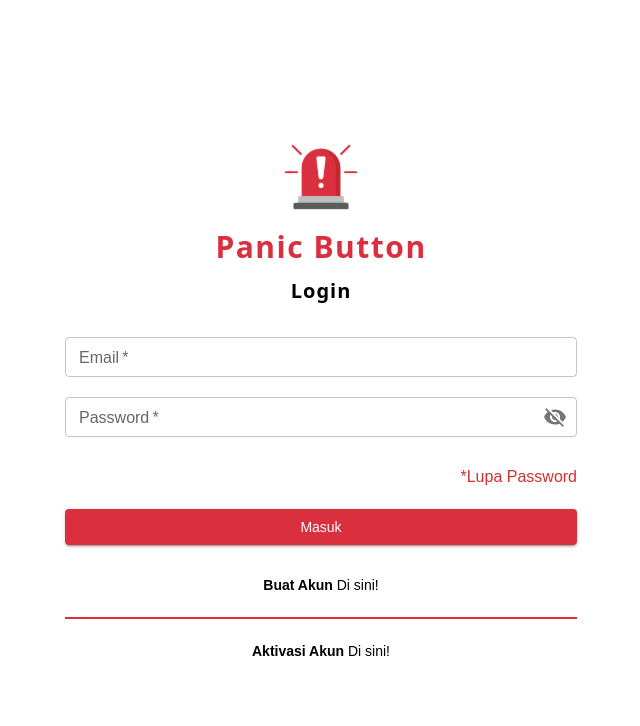
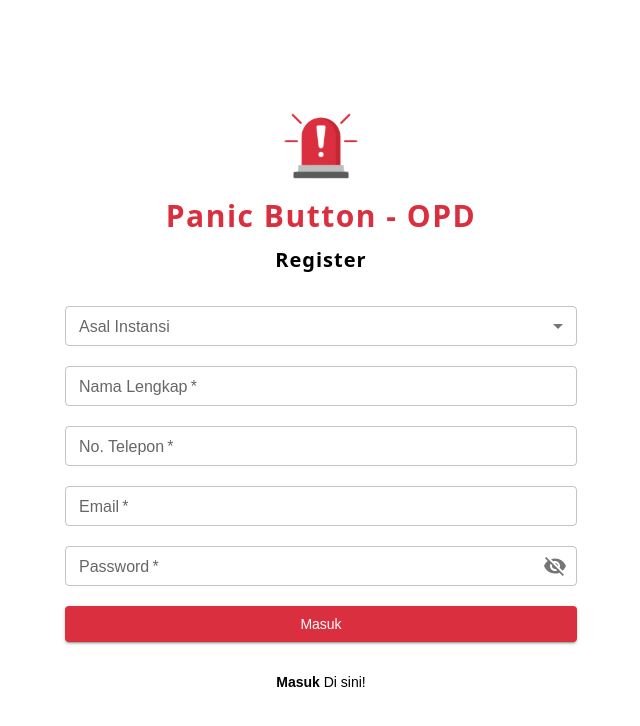
Before and after one commit to pptik/web-panic-button112, a React (Vite) app: page /#/register-opd in a window 1280 px wide. Before the commit this address led to /. Shown: the top 726 px of the page, without its empty margins (319-959 px from the left). Built offline with nearby package versions, Linux system fonts and the light colour scheme.

Commit message:
feat: new register page

```diff
--- a/src/pages/public/LoginPage.jsx
+++ b/src/pages/public/LoginPage.jsx
@@ -74,11 +74,11 @@ export default class LoginPage extends Component {
           </Typography>
           <Button variant="contained">Masuk</Button>
           <Typography textAlign={"center"} marginTop={1} color="black">
-            <NavLink className="text-sm font-bold" to="/register">
+            <NavLink className="text-sm font-bold" to="/register-opd">
               Buat Akun <span className="font-thin">Di sini!</span>
             </NavLink>
           </Typography>
-          <hr className="border-[1px] border-main"/>
+          <hr className="border-[1px] border-main" />
           <Typography textAlign={"center"} color="black">
             <NavLink className="text-sm font-bold" to="/activation-account">
               Aktivasi Akun <span className="font-thin">Di sini!</span>
--- a/src/pages/public/RegisterPage.jsx
+++ b/src/pages/public/RegisterPage.jsx
@@ -1,7 +1,7 @@
-import React, { Component } from "react";
+import React, { useEffect, useState } from "react";
+import { useLocation } from "react-router-dom"; // Import useLocation
 import logo from "../../assets/panic-button.svg";
 import {
-  Box,
   Button,
   FormControl,
   IconButton,
@@ -14,31 +14,61 @@ import {
 } from "@mui/material";
 import { NavLink } from "react-router-dom";
 import { Visibility, VisibilityOff } from "@mui/icons-material";
+import { GuidApp } from "../../helpers/GuidApplication";
 
-export default class RegisterPage extends Component {
-  constructor() {
-    super();
-    this.state = {
-      showPassword: false,
-    };
+const RegisterPage = () => {
+  const [showPassword, setShowPassword] = useState(false);
+  const location = useLocation();
+  const isOpd = location.pathname === "/register-opd";
+  const [role, setRole] = useState("");
+  const [email, setEmail] = useState("");
+  const [password, setPassword] = useState("");
+  const [phoneNumber, setPhoneNumber] = useState("");
+  const [name, setName] = useState("");
+  const [company, setCompany] = useState("");
+  const [guidAplication] = useState(GuidApp);
+  const [companies, setCompanies] = useState([]);
+  const [refferrer, setRefferrer] = useState(false);
+  const [loading, setLoading] = useState(false);
+
+  useEffect(() => {
+    getCompany();
+  }, []);
+
+  const getCompany = async () => {
+    try {
+      const res = await UserService.getCompanies();
+      if (res.data.success) {
+        setCompanies(res.data.data);
       }
-
-  handleClickShowPassword = () => {
-    this.setState({ showPassword: !this.state.showPassword });
+    } catch (error) {
+      console.error("Failed to fetch companies:", error);
+    }
   };
 
-  render() {
+  // Constants for roles
+  const ADMIN_ROLE = "admin";
+  const SUPER_ADMIN_ROLE = "super_admin";
+
+  const handleClickShowPassword = () => {
+    setShowPassword((prev) => !prev);
+  };
+
+  useEffect(() => {
+    setRole(isOpd ? ADMIN_ROLE : SUPER_ADMIN_ROLE);
+  }, [isOpd]);
+
   return (
     <div className="flex flex-col gap-3 justify-center items-center min-h-screen">
       <img src={logo} alt="Panic Button 112" />
       <h1 className="text-3xl text-main font-bold tracking-wider">
-          Panic Button
+        Panic Button {isOpd && " - OPD"} {/* Menampilkan jika opd */}
       </h1>
       <h2 className="text-xl font-bold tracking-wider">Register</h2>
       <div className="min-w-[40%] flex flex-col gap-5 mt-5">
         <FormControl fullWidth>
           <InputLabel id="demo-simple-select-label" size="small">
-              Age
+            Asal Instansi
           </InputLabel>
           <Select
             labelId="demo-simple-select-label"
@@ -82,24 +112,18 @@ export default class RegisterPage extends Component {
           required
           className="w-full"
           size="small"
-            type={this.state.showPassword ? "text" : "password"}
+          type={showPassword ? "text" : "password"}
           InputProps={{
             endAdornment: (
               <InputAdornment position="end">
                 <IconButton
                   aria-label={
-                      this.state.showPassword
-                        ? "hide the password"
-                        : "display the password"
+                    showPassword ? "hide the password" : "display the password"
                   }
-                    onClick={this.handleClickShowPassword}
+                  onClick={handleClickShowPassword}
                   edge="end"
                 >
-                    {this.state.showPassword ? (
-                      <Visibility />
-                    ) : (
-                      <VisibilityOff />
-                    )}
+                  {showPassword ? <Visibility /> : <VisibilityOff />}
                 </IconButton>
               </InputAdornment>
             ),
@@ -114,5 +138,6 @@ export default class RegisterPage extends Component {
       </div>
     </div>
   );
-  }
-}
+};
+
+export default RegisterPage;
--- a/src/services/global/index.jsx
+++ b/src/services/global/index.jsx
@@ -4,8 +4,7 @@ const { USER_URL, API_URL } = URL;
 
 const API_ENDPOINT = {
   LOGIN: `${USER_URL}users/login`,
-  SIGNUP: `${USER_URL}users/register`,
-  REGISTER: `${USER_URL}users/add`,
+  REGISTER: `${USER_URL}users/register`,
   ACTIVATE_ACCOUNT: `${USER_URL}users/activate`,
   FORGOT_PASSWORD: `${USER_URL}users/forgot-password`,
   UPDATE_PASSWORD: `${USER_URL}users/edit-password`,
--- a/src/services/service/UserService.jsx
+++ b/src/services/service/UserService.jsx
@@ -26,13 +26,8 @@ class UserService {
     return res;
   }
 
-  static async signup(data) {
-    const res = await userApi.post(SIGNUP, data);
-    return res;
-  }
-
   static async register(data) {
-    const res = await userApi.post(REGISTER, data, { headers: AuthHeaders() });
+    const res = await userApi.post(REGISTER, data);
     return res;
   }
 
```
Also changed, not shown: src/routers/router.jsx (+6 -2 lines). Lines whose indentation alone changed are shown as unchanged.
